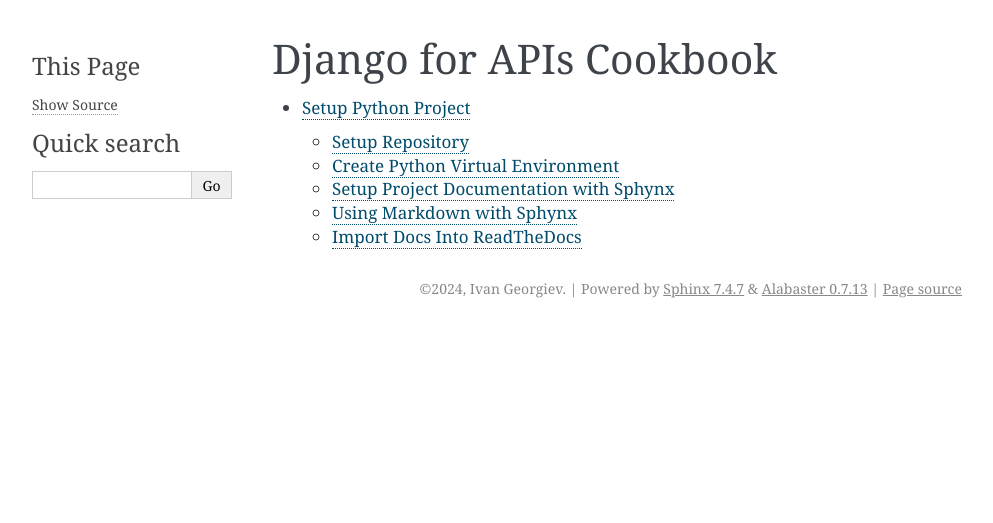
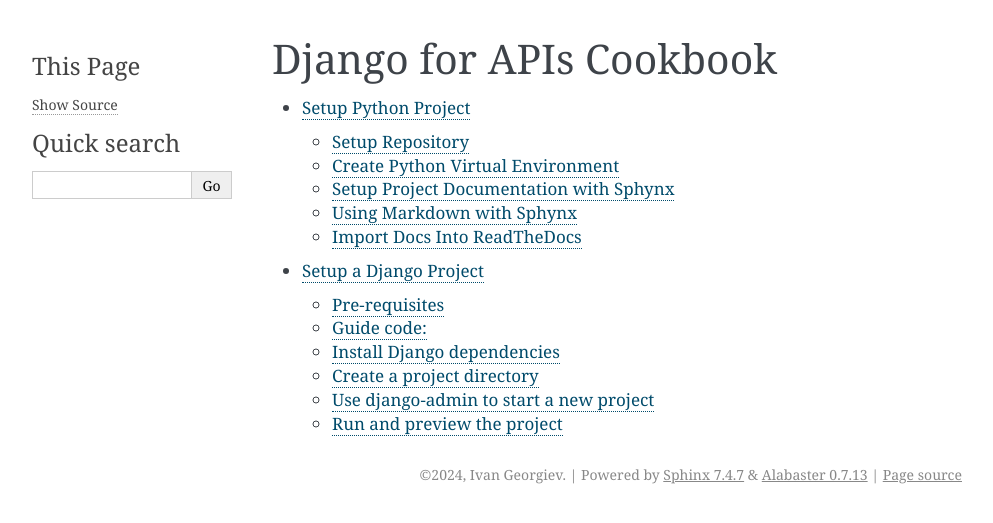
Before and after one commit to vancun/django-for-apis-cookbook-with-blog, a Sphinx documentation site: the page built from docs/index.rst, in a window 1280 px wide. Shown: the top 523 px of the page, without its empty margins (148-1141 px from the left). Built offline with Sphinx 7.4.7, drawn with Linux system fonts in a browser that asks for light colours; some of the changed lines change nothing that is shown.

Commit message:
setup django project guide

```diff
--- a/docs/book/index.rst
+++ b/docs/book/index.rst
@@ -5,3 +5,4 @@
    :maxdepth: 2
 
    /book/setup-python-project
+   /book/setup-django-project.rst
--- /dev/null
+++ b/docs/book/setup-django-project.rst
@@ -0,0 +1,133 @@
+Setup a Django Project
+============================
+
+Here are the steps to perform to setup a Django project:
+
+1. Install Django dependencies
+2. Create a project directory
+3. Use django-admin to start a new project
+4. Run and preview the project
+
+Pre-requisites
+++++++++++++++++++++
+
+Requires a Python project. Follow the :doc:`setup-python-project` guide to complete this.
+
+Guide code:
++++++++++++++++++
+
+- `setup-django-project <https://github.com/vancun/django-for-apis-cookbook-with-blog/tree/recipe/setup-django-project>`_ branch in the GitHub `repository <https://github.com/vancun/django-for-apis-cookbook-with-blog>`_.
+
+
+Install Django dependencies
+++++++++++++++++++++++++++++++
+
+Add Django dependencies to :file:`requirements.txt`
+
+.. code-block:: text
+
+    -r docs/requirements.txt
+    django
+    djangorestframework
+    pytest
+    pytest-cov
+    pytest-django
+    python-dotenv
+
+I prefer following the convention to order the dependency names alphabetically.
+
+Install the dependencies:
+
+.. code-block:: bash
+
+    pip install -r requirements.txt
+
+
+
+Create a project directory
++++++++++++++++++++++++++++
+
+Create a directory for the project:
+
+.. code-block:: bash
+
+    mkdir src
+    cd src
+
+
+Use django-admin to start a new project
++++++++++++++++++++++++++++++++++++++++++
+
+Make sure you are in :file:`/src/` folder and create new django project, using django-admin command:
+
+.. code-block:: bash
+
+    django-admin startproject blogapi .
+
+The project files and directories should be like the following:
+
+.. code-block:: text
+
+    ├── src
+    │   ├── blogapi
+    │   │   ├── __init__.py
+    │   │   ├── settings.py
+    │   │   ├── urls.py
+    │   │   ├── asgi.py
+    │   │   └── wsgi.py
+    │   └── manage.py
+    ├── requirements.txt
+    ├── README.md
+    └── LICENSE
+
+I have not included the :file:`docs` folder intentionally.
+
+Run and preview the project
+++++++++++++++++++++++++++++
+
+Migrate the project database:
+
+.. code-block:: bash
+
+    python manage.py migrate
+
+This will create a :file:`db.sqlite3` file in the project directory:
+
+.. code-block:: text
+
+    ├── src
+    │   ├── db.sqlite3
+    │   ├── blogapi
+    │   │   ├── __init__.py
+    │   │   ├── settings.py
+    │   │   ├── urls.py
+    │   │   ├── asgi.py
+    │   │   └── wsgi.py
+    │   └── manage.py
+    ├── requirements.txt
+    ├── README.md
+    └── LICENSE
+
+Start a Django development server:
+
+.. code-block:: bash
+
+    python manage.py runserver
+
+.. code-block:: text
+
+    Watching for file changes with StatReloader
+    Performing system checks...
+
+    System check identified no issues (0 silenced).
+    August 04, 2024 - 12:00:26
+    Django version 5.0.7, using settings 'blogapi.settings'
+    Starting development server at http://127.0.0.1:8000/
+    Quit the server with CONTROL-C.
+
+Open a web browser window and navigate to http://127.0.0.1:8000/:
+
+.. image:: images/django-default-page.png
+   :alt: Screenshot of the user interface
+   :width: 80%
+   :align: center
```
Also changed, not shown: docs/book/images/django-default-page.png (added).
